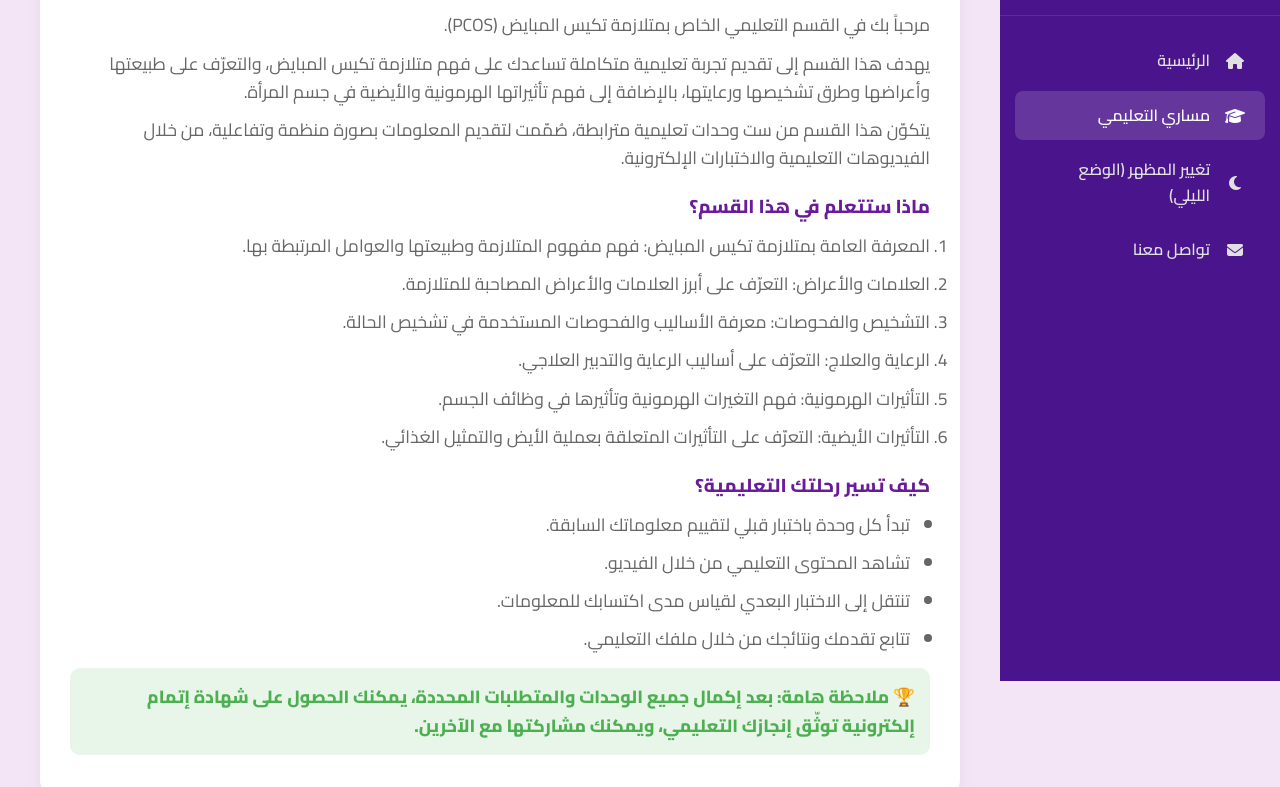
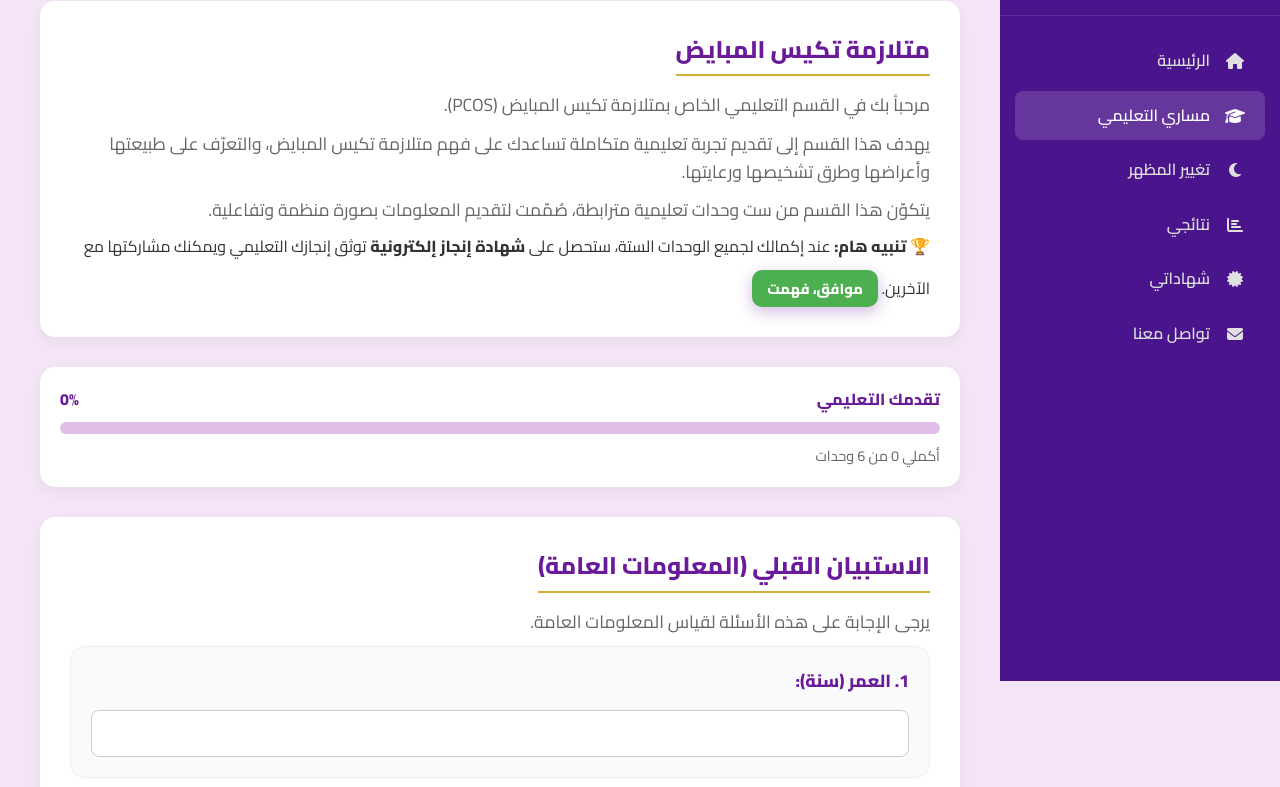
Before and after one commit to Ag386-lgtm/NURSEED, a plain HTML site: page pmos.html in a window 1280 px wide. Shown: the part 119-906 px from the top of the page. Drawn offline with Linux system fonts and the light colour scheme.

Commit message:
Refactor pmos.html for clarity and content updates
Removed unnecessary comments and improved content clarity in the PCOS section.

```diff
--- a/pmos.html
+++ b/pmos.html
@@ -11,10 +11,8 @@
 </head>
 <body class="dashboard-body">
 
-    <!-- زر إظهار/إخفاء الشريط الجانبي (للموبايل) -->
     <button class="toggle-sidebar" onclick="toggleSidebar()"><i class="fas fa-bars"></i></button>
 
-    <!-- القائمة الجانبية -->
     <aside class="sidebar" id="sidebar">
         <div class="sidebar-logo">
             <h2>NURSEED</h2>
@@ -23,45 +21,36 @@
         <nav class="sidebar-nav">
             <a href="welcome.html"><i class="fas fa-home"></i> الرئيسية</a>
             <a href="pmos.html" class="active"><i class="fas fa-graduation-cap"></i> مساري التعليمي</a>
-            <a href="#" onclick="toggleDarkMode()"><i class="fas fa-moon"></i> تغيير المظهر (الوضع الليلي)</a>
+            <a href="#" onclick="toggleDarkMode()"><i class="fas fa-moon"></i> تغيير المظهر</a>
+            <a href="results.html"><i class="fas fa-chart-bar"></i> نتائجي</a>
+            <a href="certificates.html"><i class="fas fa-certificate"></i> شهاداتي</a>
             <a href="welcome.html#contact"><i class="fas fa-envelope"></i> تواصل معنا</a>
         </nav>
     </aside>
 
-    <!-- المحتوى الرئيسي -->
     <main class="main-content">
 
-        <!-- الفقرات التعريفية بالقسم -->
+        <div style="display: flex; justify-content: space-between; align-items: center; margin-bottom: 20px; flex-wrap: wrap; gap: 10px;">
+            <h1 style="color: var(--primary);">قسم تكيس المبايض (PCOS)</h1>
+            <!-- ميزة مشاركة رابط القسم -->
+            <button class="main-btn" style="width: auto; padding: 10px 20px; font-size: 1em;" onclick="shareLink('pmos.html', 'قسم تكيس المبايض')">
+                <i class="fas fa-share-alt"></i> مشاركة رابط القسم
+            </button>
+        </div>
+
         <section class="content-section">
-            <h2>متلازمة تكيس المبايض (PCOS)</h2>
+            <h2>متلازمة تكيس المبايض</h2>
             <p>مرحباً بك في القسم التعليمي الخاص بمتلازمة تكيس المبايض (PCOS).</p>
-            <p>يهدف هذا القسم إلى تقديم تجربة تعليمية متكاملة تساعدك على فهم متلازمة تكيس المبايض، والتعرّف على طبيعتها وأعراضها وطرق تشخيصها ورعايتها، بالإضافة إلى فهم تأثيراتها الهرمونية والأيضية في جسم المرأة.</p>
-            <p>يتكوّن هذا القسم من ست وحدات تعليمية مترابطة، صُمّمت لتقديم المعلومات بصورة منظمة وتفاعلية، من خلال الفيديوهات التعليمية والاختبارات الإلكترونية.</p>
+            <p>يهدف هذا القسم إلى تقديم تجربة تعليمية متكاملة تساعدك على فهم متلازمة تكيس المبايض، والتعرّف على طبيعتها وأعراضها وطرق تشخيصها ورعايتها.</p>
+            <p>يتكوّن هذا القسم من ست وحدات تعليمية مترابطة، صُمّمت لتقديم المعلومات بصورة منظمة وتفاعلية.</p>
 
-            <h3 style="margin-top: 20px; color: var(--primary);">ماذا ستتعلم في هذا القسم؟</h3>
-            <ol style="margin-top: 10px;">
-                <li>المعرفة العامة بمتلازمة تكيس المبايض: فهم مفهوم المتلازمة وطبيعتها والعوامل المرتبطة بها.</li>
-                <li>العلامات والأعراض: التعرّف على أبرز العلامات والأعراض المصاحبة للمتلازمة.</li>
-                <li>التشخيص والفحوصات: معرفة الأساليب والفحوصات المستخدمة في تشخيص الحالة.</li>
-                <li>الرعاية والعلاج: التعرّف على أساليب الرعاية والتدبير العلاجي.</li>
-                <li>التأثيرات الهرمونية: فهم التغيرات الهرمونية وتأثيرها في وظائف الجسم.</li>
-                <li>التأثيرات الأيضية: التعرّف على التأثيرات المتعلقة بعملية الأيض والتمثيل الغذائي.</li>
-            </ol>
-
-            <h3 style="margin-top: 20px; color: var(--primary);">كيف تسير رحلتك التعليمية؟</h3>
-            <ul style="margin-top: 10px; list-style-type: disc; padding-right: 20px;">
-                <li>تبدأ كل وحدة باختبار قبلي لتقييم معلوماتك السابقة.</li>
-                <li>تشاهد المحتوى التعليمي من خلال الفيديو.</li>
-                <li>تنتقل إلى الاختبار البعدي لقياس مدى اكتسابك للمعلومات.</li>
-                <li>تتابع تقدمك ونتائجك من خلال ملفك التعليمي.</li>
-            </ul>
-            <p style="margin-top: 15px; font-weight: bold; color: var(--success); background: #e8f5e9; padding: 15px; border-radius: 10px;">
-                🏆 ملاحظة هامة: بعد إكمال جميع الوحدات والمتطلبات المحددة، يمكنك الحصول على شهادة إتمام إلكترونية توثّق إنجازك التعليمي، ويمكنك مشاركتها مع الآخرين.
-            </p>
+            <div class="alert-box">
+                🏆 <strong>تنبيه هام:</strong> عند إكمالك لجميع الوحدات الستة، ستحصل على <strong>شهادة إنجاز إلكترونية</strong> توثق إنجازك التعليمي ويمكنك مشاركتها مع الآخرين.
+                <button class="main-btn" style="width: auto; padding: 5px 15px; font-size: 0.9em; margin-top: 10px; background: var(--success);" onclick="agreeCertificate()">موافق، فهمت</button>
+            </div>
         </section>
 
-        <!-- شريط التقدم -->
-        <div class="progress-container" style="margin-bottom: 30px;">
+        <div class="progress-container">
             <div class="progress-info">
                 <span>تقدمك التعليمي</span>
                 <span id="progressText">0%</span>
@@ -72,44 +61,43 @@
             <p class="progress-status" id="progressStatus">أكملي 0 من 6 وحدات</p>
         </div>
 
-        <!-- الاستبيان الديموغرافي (يظهر مرة واحدة) -->
+        <!-- الاستبيان الديموغرافي -->
         <div id="surveyContainer" class="content-section" style="display: none;">
             <h2>الاستبيان القبلي (المعلومات العامة)</h2>
-            <p>يرجى الإجابة على هذه الأسئلة لقياس المعلومات العامة. (لن يتم تصحيحها فورياً، بل ترسل للإدارة).</p>
+            <p>يرجى الإجابة على هذه الأسئلة لقياس المعلومات العامة.</p>
             <div id="surveyQuestions"></div>
             <button class="main-btn" onclick="submitSurvey()" style="margin-top: 20px;">إرسال الاستبيان وفتح الوحدات</button>
         </div>
 
-        <!-- شبكة الوحدات -->
         <main class="units-grid" id="unitsGrid" style="display: none;">
-            <!-- يتم توليد الوحدات هنا تلقائياً عبر الجافاسكريبت -->
+            <!-- الوحدات -->
         </main>
 
     </main>
 
-    <!-- 🌟 النافذة المنبثقة (الفيديو والاختبارات) -->
+    <!-- النافذة المنبثقة للاختبار والفيديو -->
     <div id="unitPopup" class="modal-overlay">
         <div class="modal-box">
             <span class="close-btn" onclick="closePopup()">&times;</span>
 
-            <!-- 1. الاختبار القبلي -->
             <div id="preTestSection">
                 <h3 id="preTestTitle">الاختبار القبلي</h3>
-                <p>يرجى الإجابة على الأسئلة التالية لقياس معرفتك الحالية. (لن يتم تصحيحها فورياً).</p>
+                <p>يرجى الإجابة على الأسئلة التالية لقياس معرفتك الحالية.</p>
                 <div id="preQuizContent"></div>
                 <button class="main-btn" onclick="submitPreTest()">إرسال الإجابات وعرض الفيديو</button>
             </div>
 
-            <!-- 2. الفيديو -->
             <div id="videoSection" style="display: none;">
                 <h3 id="popupTitle">عنوان الوحدة</h3>
+                <div style="display: flex; justify-content: flex-end; margin-bottom: 10px;">
+                    <button class="main-btn" style="width: auto; padding: 5px 15px; font-size: 0.8em; background: #607d8b;" onclick="shareLink('pmos.html', 'وحدة تعليمية')"><i class="fas fa-share-alt"></i> مشاركة الوحدة</button>
+                </div>
                 <div class="video-wrapper">
                     <div id="player"></div>
                 </div>
                 <div class="video-status" id="videoStatus">⏳ يرجى مشاهدة الفيديو بالكامل لفتح الاختبار البعدي...</div>
             </div>
 
-            <!-- 3. الاختبار البعدي -->
             <div id="postTestSection" style="display: none;">
                 <h3>الاختبار البعدي</h3>
                 <p>يرجى الإجابة على الأسئلة التالية لقياس مدى اكتسابك للمعلومات.</p>
@@ -117,7 +105,6 @@
                 <button class="main-btn" onclick="submitPostTest()">إرسال الإجابات</button>
             </div>
 
-            <!-- 4. النتيجة والشهادة -->
             <div id="resultSection" style="display: none; text-align: center;">
                 <h3>النتيجة</h3>
                 <div id="resultText" class="result-text"></div>
```
